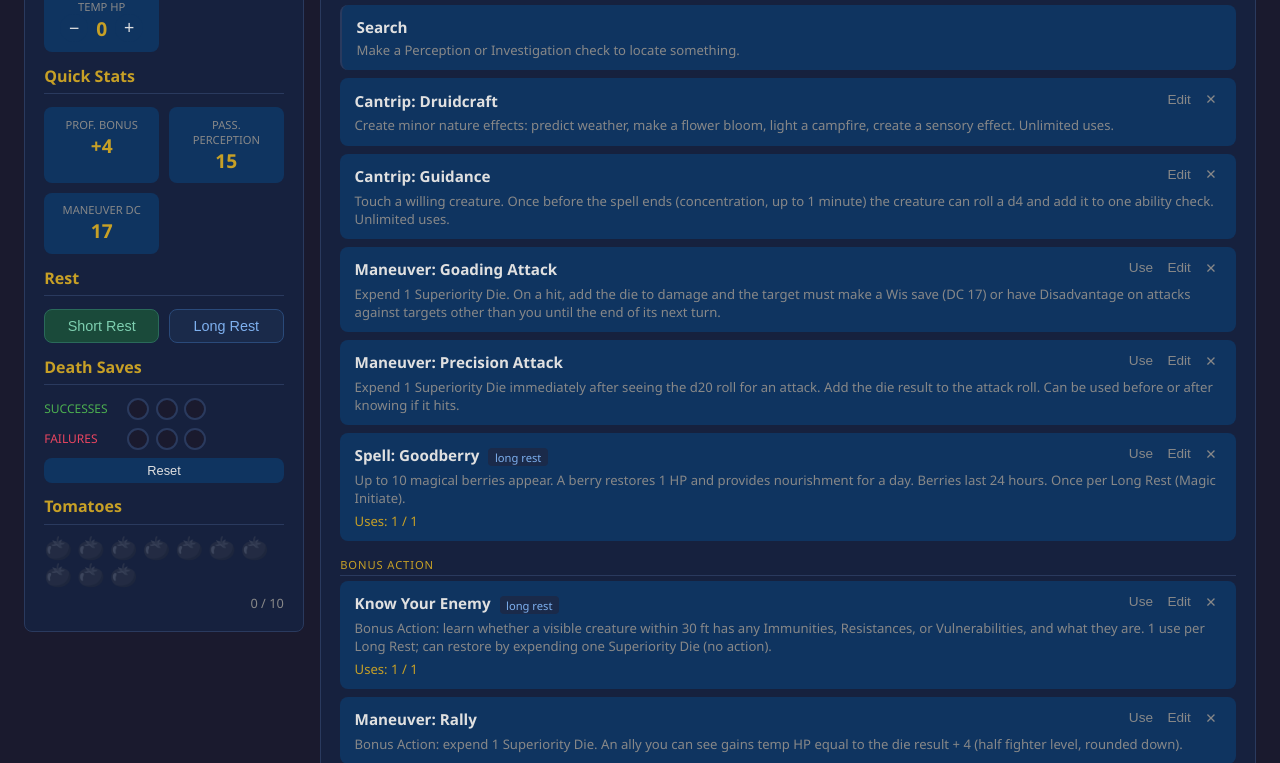
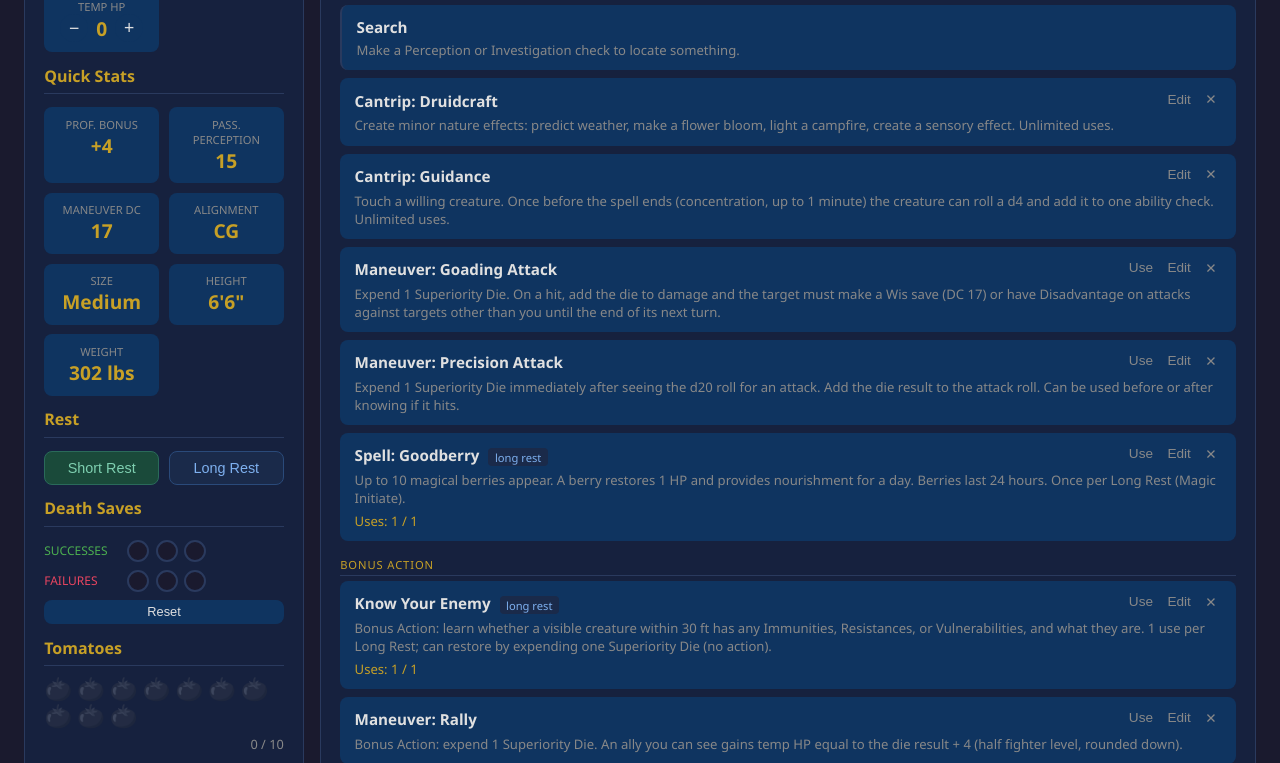
Before and after one commit to nmacinnis/tomato, a Flask app: page /character/1 in a window 1280 px wide. Shown: the part 936-1699 px from the top of the page. Run offline with Flask 3, Linux system fonts and the light colour scheme; data comes from the database, SQL or seed files in the repository; data that the repository does not hold is empty.

Commit message:
add alignment, size, height, weight to quick stats

```diff
--- a/app.py
+++ b/app.py
@@ -94,6 +94,7 @@ def update_character(cid):
         "str", "dex", "con", "int", "wis", "cha", "notes",
         "hit_dice_remaining", "death_save_successes", "death_save_failures", "goodberries",
         "flat_ac_bonus", "ac", "save_proficiencies", "temp_hp", "skill_proficiencies", "languages",
+        "alignment", "size", "height", "weight",
     ]
     set_clause = ", ".join(f"{f}=?" for f in fields if f in data)
     values = [data[f] for f in fields if f in data]
--- a/database.py
+++ b/database.py
@@ -42,7 +42,11 @@ def init_db():
             hit_dice_remaining     INTEGER NOT NULL DEFAULT 0,
             death_save_successes   INTEGER NOT NULL DEFAULT 0,
             death_save_failures    INTEGER NOT NULL DEFAULT 0,
-            goodberries            INTEGER NOT NULL DEFAULT 0
+            goodberries            INTEGER NOT NULL DEFAULT 0,
+            alignment              TEXT    NOT NULL DEFAULT '',
+            size                   TEXT    NOT NULL DEFAULT 'Medium',
+            height                 TEXT    NOT NULL DEFAULT '',
+            weight                 TEXT    NOT NULL DEFAULT ''
         );
 
         CREATE TABLE IF NOT EXISTS abilities (
@@ -132,6 +136,16 @@ def init_db():
         conn.execute("ALTER TABLE abilities ADD COLUMN die_type TEXT")
     except sqlite3.OperationalError:
         pass
+    for col_def in (
+        "alignment TEXT NOT NULL DEFAULT ''",
+        "size      TEXT NOT NULL DEFAULT 'Medium'",
+        "height    TEXT NOT NULL DEFAULT ''",
+        "weight    TEXT NOT NULL DEFAULT ''",
+    ):
+        try:
+            conn.execute(f"ALTER TABLE characters ADD COLUMN {col_def}")
+        except sqlite3.OperationalError:
+            pass
 
     for col_def in (
         "damage_dice  TEXT    NOT NULL DEFAULT ''",
@@ -163,6 +177,10 @@ def _apply_tomato_data(conn):
     )
     conn.execute("UPDATE characters SET save_proficiencies='str,con' WHERE name='Tomato'")
     conn.execute("UPDATE characters SET flat_ac_bonus=1 WHERE name='Tomato'")
+    conn.execute(
+        "UPDATE characters SET alignment=?, size=?, height=?, weight=? WHERE name='Tomato'",
+        ("Chaotic Good", "Medium", "6'6\"", "302 lbs"),
+    )
 
     # Re-categorize abilities into action-economy types
     ability_types = {
--- a/static/character-stats.js
+++ b/static/character-stats.js
@@ -37,6 +37,10 @@ function renderCharacter() {
   document.getElementById("perc-val").textContent = 10 + wisMod + prof;
   const strMod = Math.floor((char.str - 10) / 2);
   document.getElementById("maneuver-dc-val").textContent = 8 + prof + Math.max(strMod, dexMod);
+  document.getElementById("alignment-val").textContent = abbreviateAlignment(char.alignment || "");
+  document.getElementById("size-val").textContent = char.size || "";
+  document.getElementById("height-val").textContent = char.height || "";
+  document.getElementById("weight-val").textContent = char.weight || "";
 
   renderHdPips();
   renderDeathSaves();
--- a/static/character-utils.js
+++ b/static/character-utils.js
@@ -41,6 +41,19 @@ async function patchChar(fields) {
   Object.assign(char, fields);
 }
 
+// ── Alignment abbreviation ───────────────────────────────────────────────────
+
+const ALIGNMENT_ABBR = {
+  "lawful good":      "LG", "neutral good":  "NG", "chaotic good":    "CG",
+  "lawful neutral":   "LN", "true neutral":  "N",  "chaotic neutral": "CN",
+  "lawful evil":      "LE", "neutral evil":  "NE", "chaotic evil":    "CE",
+  "unaligned":        "U",
+};
+
+function abbreviateAlignment(a) {
+  return ALIGNMENT_ABBR[a.toLowerCase().trim()] ?? a;
+}
+
 // ── Shared utilities ────────────────────────────────────────────────────────
 
 function profBonus(level) {
--- a/templates/character.html
+++ b/templates/character.html
@@ -79,6 +79,10 @@
         <div class="combat-box"><span class="combat-label">Prof. Bonus</span><span id="prof-val"></span></div>
         <div class="combat-box"><span class="combat-label">Pass. Perception</span><span id="perc-val"></span></div>
         <div class="combat-box"><span class="combat-label">Maneuver DC</span><span id="maneuver-dc-val"></span></div>
+        <div class="combat-box"><span class="combat-label">Alignment</span><span id="alignment-val"></span></div>
+        <div class="combat-box"><span class="combat-label">Size</span><span id="size-val"></span></div>
+        <div class="combat-box"><span class="combat-label">Height</span><span id="height-val"></span></div>
+        <div class="combat-box"><span class="combat-label">Weight</span><span id="weight-val"></span></div>
       </div>
 
       <h2>Rest</h2>
```
